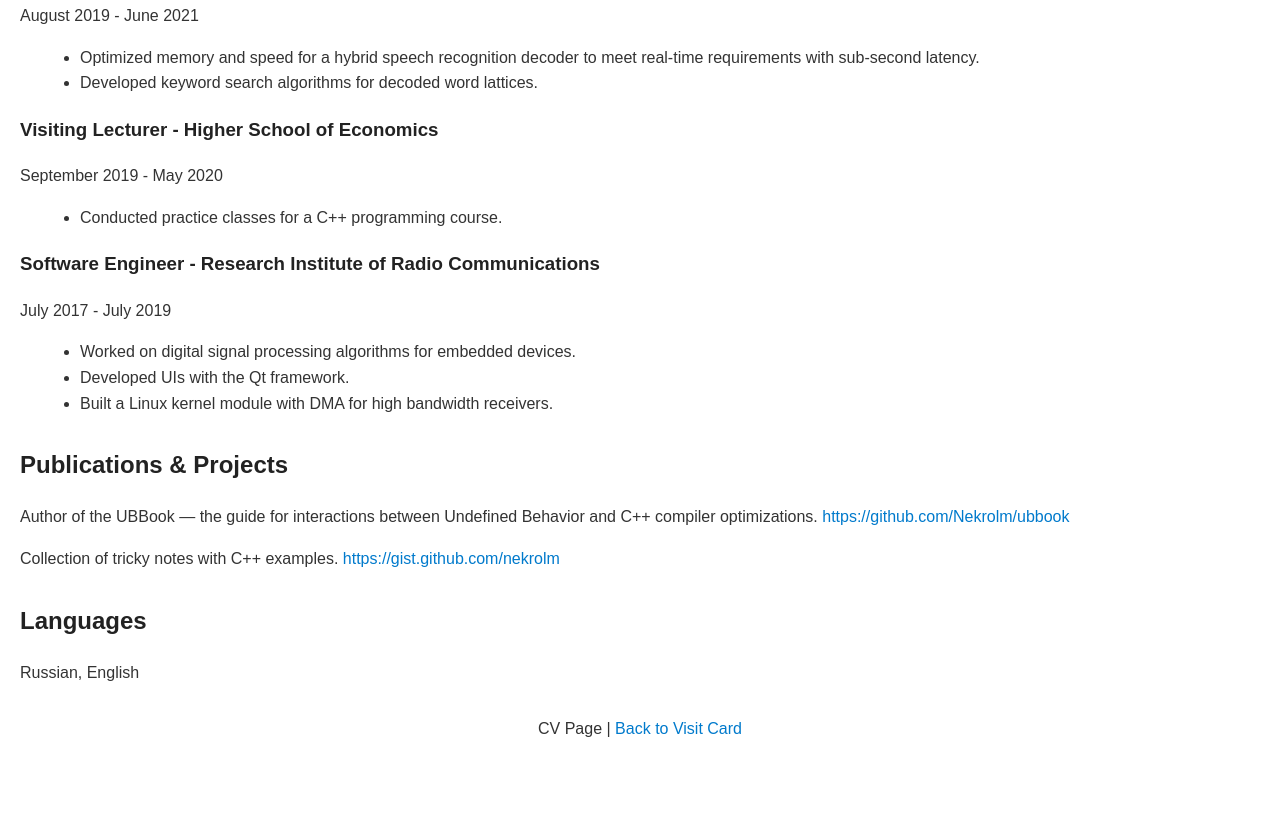
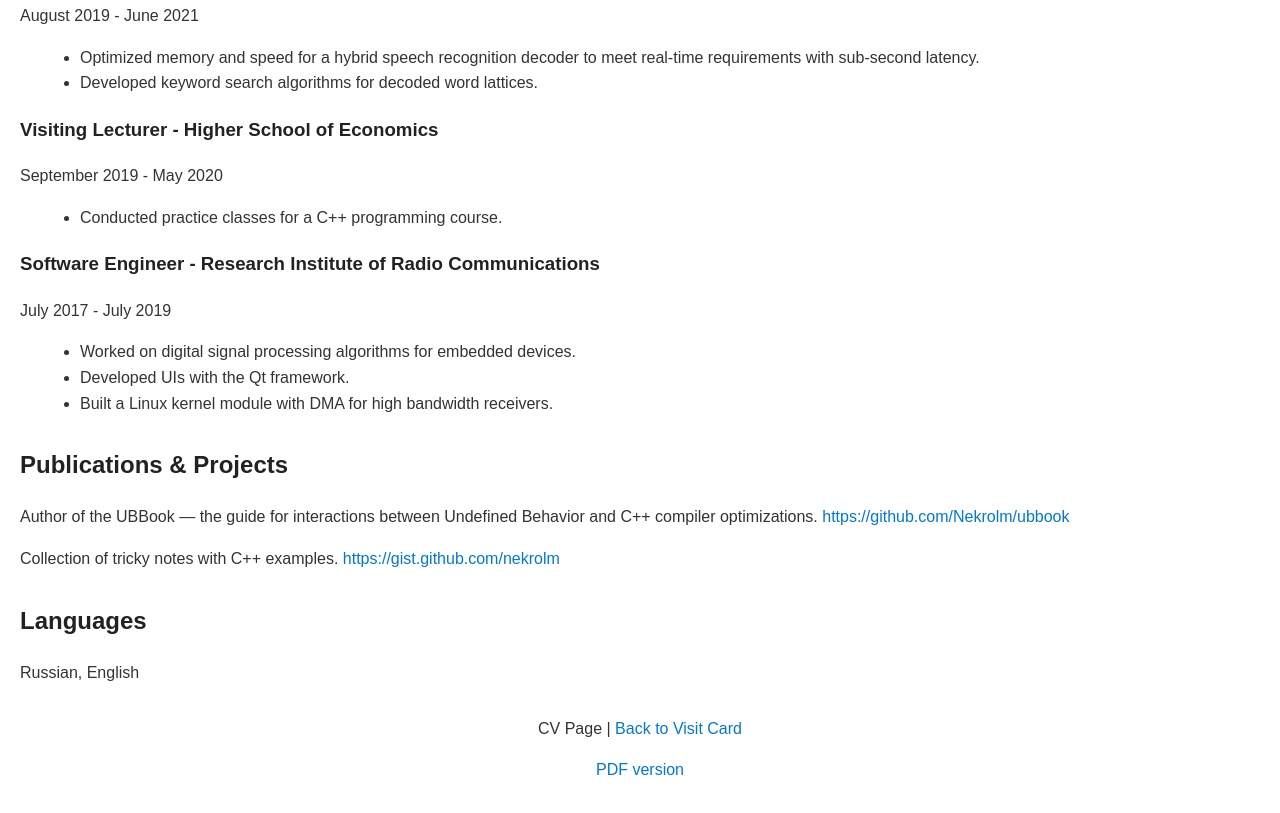
Before and after one commit to Nekrolm/nekrolm.github.io, a plain HTML site: page cv.html in a window 1280 px wide. Shown: the part 1640-2453 px from the top of the page. Before the commit the page ends 2421 px from the top, so only its background shows below. Drawn offline with Linux system fonts and the light colour scheme.

Commit message:
add link to pdf version

```diff
--- a/cv.html
+++ b/cv.html
@@ -111,6 +111,7 @@
 
   <footer>
     <p>CV Page | <a href="index.html">Back to Visit Card</a></p>
+    <p><a href="cv.pdf">PDF version</a></p>
   </footer>
 </body>
 </html>
```
